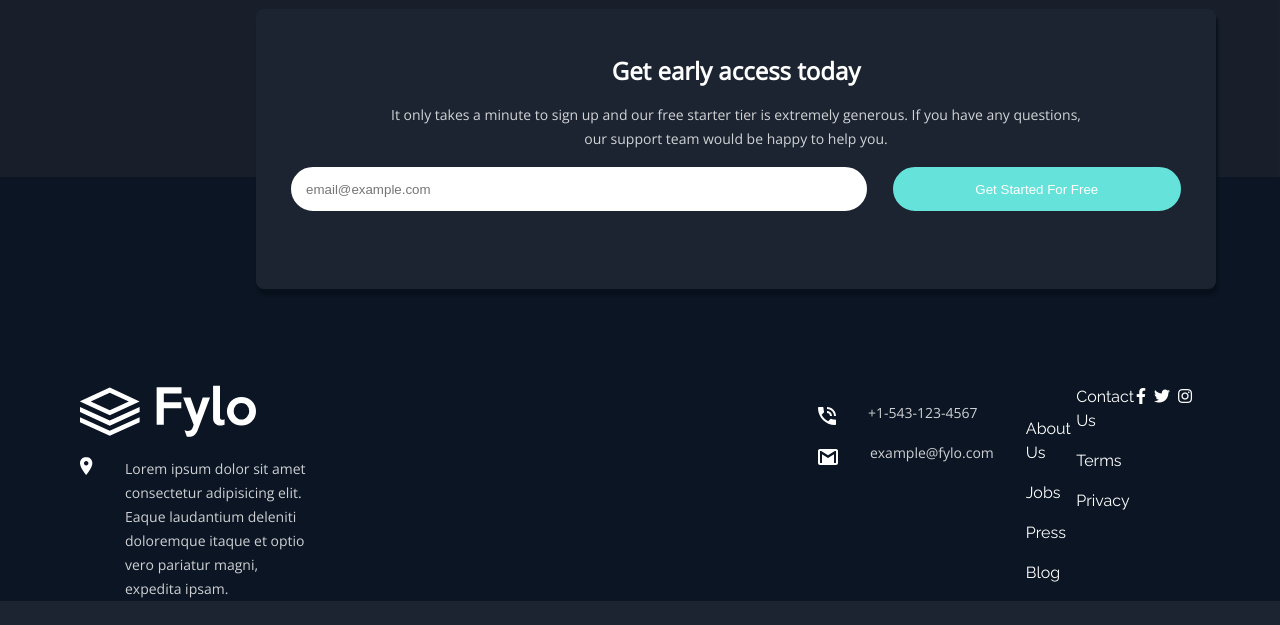
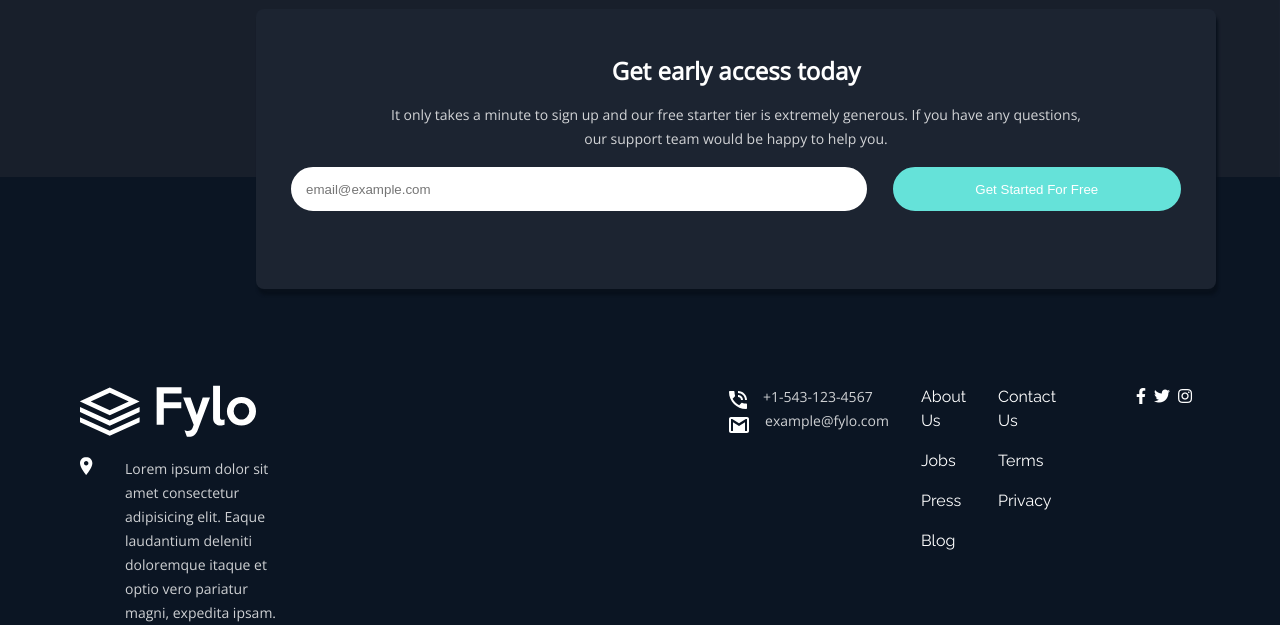
Before and after one commit to DanglingGem/fylo-dark-theme-landing-page, a plain HTML site: page index.html in a window 1280 px wide. Shown: the part 3261-3886 px from the top of the page. Before the commit the page ends 3862 px from the top, so only its background shows below. Drawn offline with nearby package versions, Linux system fonts and the light colour scheme.

Commit message:
commit on main

```diff
--- a/styles.css
+++ b/styles.css
@@ -300,20 +300,19 @@ color: var(--call-to-action-cyan);
     }
 
     /* footer logo and location styles*/
-    .footer-nav-location{
+    .footer-nav-location img{ /* location logo Div */
+        height: 18px;
+        width: 13px;
+    }
+    .footer-nav-location p{ /* location paragraph Div */
+        width: 30%;
+        padding-left: 2rem;
+
+    }
+    .footer-nav-location{ /* Parent Div */
         display: flex;
         align-items: flex-start;
         padding-top: 1rem;
-
-    }
-    .footer-nav-location img{
-        height: 18px;
-        width: 13px;
-    }
-    .footer-nav-location p{
-        width: 30%;
-        padding-left: 2rem;
-
     }
 
     /* footer phone and email */
@@ -321,24 +320,24 @@ color: var(--call-to-action-cyan);
     .footer-nav-email{
         display: flex;
         align-items: flex-end;
-        padding-top: 1rem;
         padding-right: 2rem;
     }
     .footer-nav-phone p,
     .footer-nav-email p{
-        padding-left: 2rem;
+        padding-left: 1rem;
     }
 
     /* footer nav links */
-    .footer-links li{
+    .footer-links li{           /* list spacing */
         padding-bottom: 1rem;
     }
-    .footer-nav-links{
-        padding-top: 2rem;
+    .footer-nav-links{          /* Div Spacing */
+        padding-right: 2rem;
     }
-    .footer-links{
+
+    .footer-links{              /* Parent Div */
         display: flex;
-
+        margin-right: 5rem;
     }
 
     /* social media icons */
@@ -354,16 +353,20 @@ color: var(--call-to-action-cyan);
     /* footer nav display */
     .footer-nav{
         display: flex;
-        align-items: flex-start;
+        flex-direction: row;
+        justify-content: center;
+
+
         margin-right: 5rem;
         margin-left: 5rem;
         padding-top: 5rem;
+
     }
 
 
 
 
-
+ /* Media Query */
 }
 @media only screen and (max-width: 882px){
     .nav-header{
```
